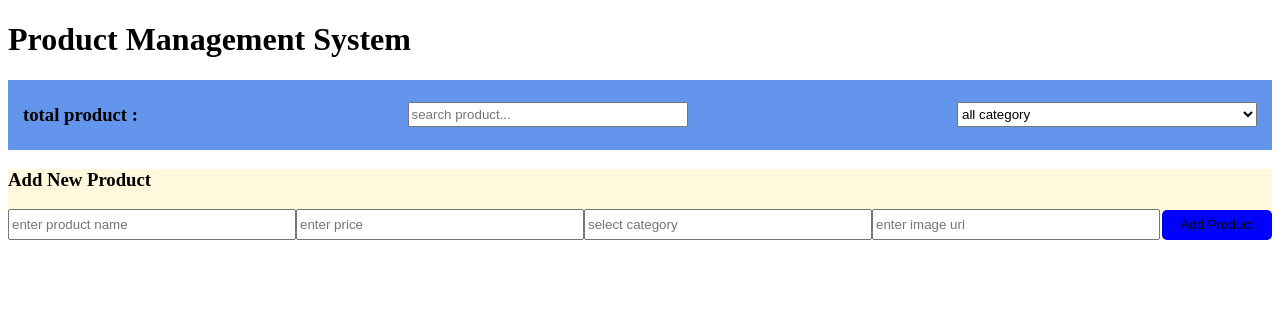
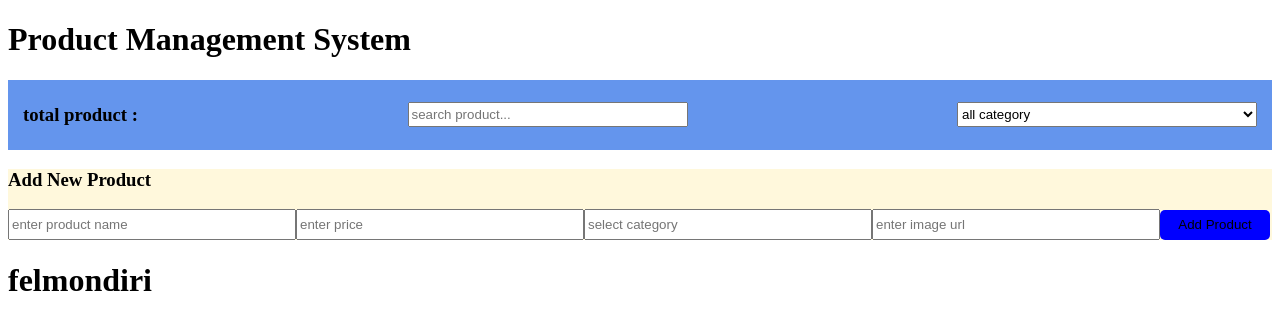
Before and after one commit to asala-al/product-project, a React (Vite) app: page / in a window 1280 px wide. Shown: the top 330 px of the page. Built offline with nearby package versions, Linux system fonts and the light colour scheme.

Commit message:
feat(productmanager):add function in manager and send it to form

```diff
--- a/src/App.jsx
+++ b/src/App.jsx
@@ -9,7 +9,7 @@ function App() {
 
         <h1>Product Management System</h1>
         <ProductManager/>
-
+        <h1>felmondiri</h1>
 
 
     </div>
--- a/src/components/ProductCard/Card.jsx
+++ b/src/components/ProductCard/Card.jsx
@@ -1,7 +1,7 @@
 import Button from "../Button/Button"
 import style from './card.module.css'
 
-function Card({name,category,price,image}) {
+function Card({name,category,price,image,}) {
   return (
     <div className={style.card}>
     <img src={image} alt="" />
--- a/src/components/ProductForm/ProductForm.jsx
+++ b/src/components/ProductForm/ProductForm.jsx
@@ -3,13 +3,15 @@ import { useState } from 'react'
 import style from './ProductForm.module.css'
 
 
-function ProductForm() {
+function ProductForm({add}) {
 const [name,setName]=useState()
 const [price,setPrice]=useState()
 const [image,setImage]=useState()
 
     function handleSubmit(e) {
         e.preventdefault()
+
+        add([name,price,image])
     }
 
   return (
@@ -19,12 +21,13 @@ const [image,setImage]=useState()
     <div className={style.form}>
 
       <form onSubmit={handleSubmit}>
-        <input type="text" id={name} placeholder="enter product name" onChange={(e)=>setName(e.target.value)}/>
-      <input type="text" id={price} placeholder="enter price" onChange={(e)=>setPrice(e.target.value)}/>
+        <input type="text" value={name} placeholder="enter product name" onChange={(e)=>setName(e.target.value)}/>
+      <input type="number" value={price} placeholder="enter price" onChange={(e)=>setPrice(e.target.value)}/>
       <input type="text" placeholder="select category" onChange={(e)=>(e.target.value)}/>
-      <input type="text" id={image} placeholder="enter image url" onChange={(e)=>setImage(e.target.value)}/>
+      <input type="text" value={image} placeholder="enter image url" onChange={(e)=>setImage(e.target.value)}/>
+      <button type='submit'>Add Product</button>
       </form>
-      <button>Add Product</button>
+
     </div>
 
     </div>
--- a/src/components/ProductList/ProductList.jsx
+++ b/src/components/ProductList/ProductList.jsx
@@ -1,10 +1,11 @@
+
+
 
 
 function ProductList() {
   return (
     <div>
 
-
     </div>
   )
 }
--- a/src/components/ProductManager/ProductManager.jsx
+++ b/src/components/ProductManager/ProductManager.jsx
@@ -1,14 +1,24 @@
 
 
+import { useState } from "react"
 import ProductForm from "../ProductForm/ProductForm"
+import ProductList from "../ProductList/ProductList"
 import ProductSearch from "../ProductSearch/ProductSearch"
 
 
 function ProductManager() {
+    const [products,setProducts]=useState()
+
+    function addProducts(s) {
+        setProducts([...products,s])
+    }
+
+
   return (
     <div>
-      <ProductSearch/>
-      <ProductForm/>
+      <ProductList />
+      <ProductSearch />
+      <ProductForm add={addProducts} />
 
     </div>
   )
```
